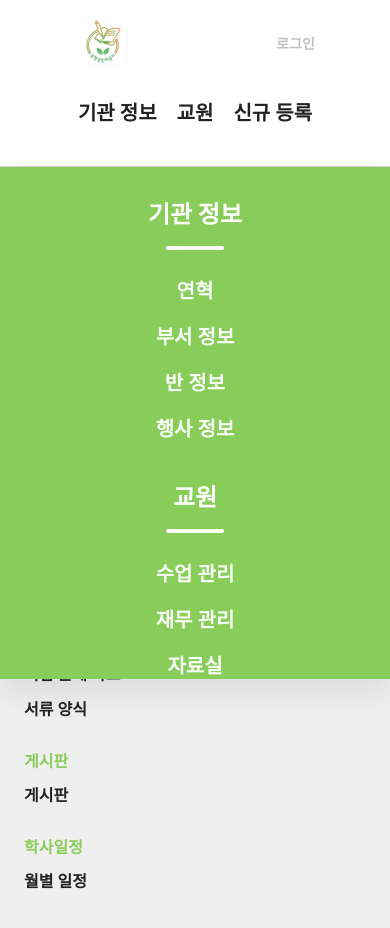
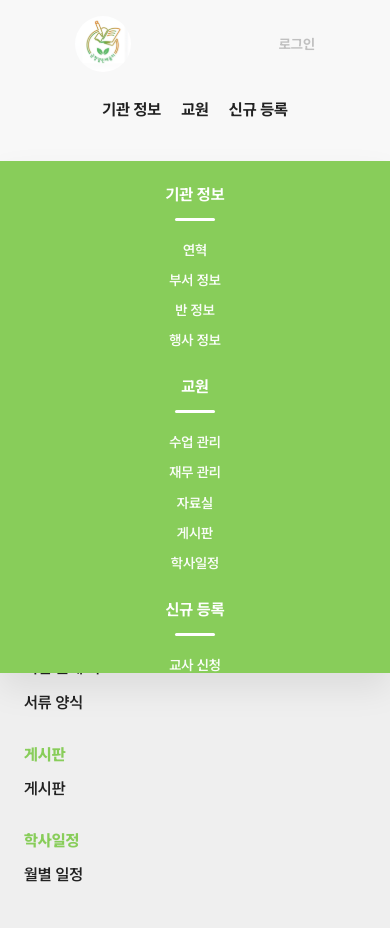
Before and after one commit to Geumjeongyahak/Frontend, a Next.js app: page /staff/class/absence in a window 390 px wide. Shown: the top 928 px of the page. Built offline with nearby package versions, Linux system fonts and the light colour scheme; no server answers.

Commit message:
feat: 1920x1080 및 1280x720 레이아웃 기반 CSS viewport 대응 반응형 UI 적용(메인 페이지)

```diff
--- a/app/globals.css
+++ b/app/globals.css
@@ -1,4 +1,12 @@
 @import "tailwindcss";
+
+@font-face {
+  font-family: "Pretendard";
+  font-style: normal;
+  font-weight: 100 900;
+  font-display: swap;
+  src: url("/fonts/PretendardVariable.woff2") format("woff2-variations");
+}
 
 /* reset */
 
@@ -113,7 +121,11 @@ section {
 
 body {
   line-height: 1;
-  font-family: "Pretendard", -apple-system, BlinkMacSystemFont, "Segoe UI",
+  font-family:
+    "Pretendard",
+    -apple-system,
+    BlinkMacSystemFont,
+    "Segoe UI",
     sans-serif;
   background: #f8f8f8;
   color: #222222;
--- a/components/home/HomeCard.tsx
+++ b/components/home/HomeCard.tsx
@@ -25,7 +25,11 @@ export default function HomeCard({ title, actionLabel, children, className }: Ho
 const cardShell = css`
   background-color: ${colors.white};
   border-radius: ${radii.radius30};
-  padding: ${spacing.space28};
+  padding: ${spacing.space24};
+
+  @media (min-width: 120rem) {
+    padding: ${spacing.space32};
+  }
 `;
 
 const Card = styled.section`
@@ -37,22 +41,35 @@ const Header = styled.div`
   align-items: center;
   justify-content: space-between;
   gap: ${spacing.space16};
-  margin-bottom: ${spacing.space24};
+  margin-bottom: ${spacing.space20};
+
+  @media (min-width: 120rem) {
+    margin-bottom: ${spacing.space28};
+  }
 `;
 
 const Title = styled.h2`
   color: ${colors.text};
-  font-size: ${typography.fontSize24};
+  font-size: ${typography.fontSize20};
   font-weight: 700;
   line-height: ${typography.lineHeight130};
+
+  @media (min-width: 120rem) {
+    font-size: ${typography.fontSize32};
+  }
 `;
 
 const Action = styled.a`
   color: ${colors.point};
-  font-size: ${typography.fontSize14};
+  font-size: ${typography.fontSize13};
   font-weight: 600;
   line-height: ${typography.lineHeight130};
-  text-decoration: none;
+  text-decoration: underline;
+  text-underline-offset: 0.125rem;
+
+  @media (min-width: 120rem) {
+    font-size: ${typography.fontSize20};
+  }
 `;
 
 const Content = styled.div`
--- a/components/home/LoginCard.tsx
+++ b/components/home/LoginCard.tsx
@@ -122,25 +122,34 @@ export default function LoginCard() {
 }
 
 const Card = styled(HomeCard)`
-  min-width: 400px;
+  min-width: 0;
+  height: 100%;
   background-color: ${colors.background};
   border: 0.0625rem solid ${colors.border};
   display: flex;
   flex-direction: column;
-  gap: ${spacing.space16};
+  gap: ${spacing.space12};
 `;
 
 const Form = styled.form`
   position: relative;
   display: flex;
   flex-direction: column;
-  gap: ${spacing.space40};
+  gap: ${spacing.space28};
+
+  @media (min-width: 120rem) {
+    gap: ${spacing.space40};
+  }
 `;
 
 const InputGroup = styled.div`
   display: flex;
   flex-direction: column;
   gap: ${spacing.space12};
+
+  @media (min-width: 120rem) {
+    gap: ${spacing.space16};
+  }
 `;
 
 const ErrorText = styled.p<{ $visible: boolean }>`
@@ -158,6 +167,16 @@ const ErrorText = styled.p<{ $visible: boolean }>`
 
 const Input = styled(AuthInput)`
   font-family: ${typography.fontFamily};
+  height: 3.375rem;
+  border-radius: ${radii.radius12};
+  background-color: ${colors.white};
+  font-size: ${typography.fontSize16};
+
+  @media (min-width: 120rem) {
+    height: 4.6875rem;
+    border-radius: ${radii.radius15};
+    font-size: ${typography.fontSize24};
+  }
 
   &:focus::placeholder {
     color: transparent;
@@ -179,6 +198,12 @@ const SubmitButton = styled.button`
   font-weight: 700;
   text-decoration: none;
   cursor: pointer;
+
+  @media (min-width: 120rem) {
+    height: 4.9375rem;
+    border-radius: ${radii.radius15};
+    font-size: ${typography.fontSize24};
+  }
 
   &:disabled {
     cursor: not-allowed;
--- a/components/home/MeetingMinutesCard.tsx
+++ b/components/home/MeetingMinutesCard.tsx
@@ -11,7 +11,7 @@ type MeetingMinutesCardProps = {
 
 export default function MeetingMinutesCard({ meetingMinutes }: MeetingMinutesCardProps) {
   return (
-    <Card title="교직회의록" actionLabel="더보기">
+    <Card title="교학회의록" actionLabel="더보기">
       <List>
         {meetingMinutes.map((minute) => (
           <ListItem key={minute.id}>
@@ -38,24 +38,37 @@ const ListItem = styled.article`
   justify-content: space-between;
   align-items: center;
   gap: ${spacing.space16};
-  min-height: 3rem;
+  min-height: 2.625rem;
   border-bottom: 0.0625rem solid ${colors.border};
+
+  @media (min-width: 120rem) {
+    min-height: 3.6875rem;
+  }
 `;
 
 const Title = styled.h3`
+  min-width: 0;
   overflow: hidden;
   color: ${colors.text};
-  font-size: ${typography.fontSize18};
+  font-size: ${typography.fontSize16};
   font-weight: 400;
   line-height: ${typography.lineHeight150};
   white-space: nowrap;
   text-overflow: ellipsis;
+
+  @media (min-width: 120rem) {
+    font-size: ${typography.fontSize24};
+  }
 `;
 
 const Date = styled.time`
   color: ${colors.muted};
-  font-size: ${typography.fontSize18};
+  font-size: ${typography.fontSize16};
   line-height: ${typography.lineHeight130};
   font-weight: 300;
   white-space: nowrap;
+
+  @media (min-width: 120rem) {
+    font-size: ${typography.fontSize24};
+  }
 `;
--- /dev/null
+++ b/components/home/WeeklySchedulePanel.tsx
@@ -0,0 +1,27 @@
+"use client";
+
+import dayjs from "dayjs";
+import isoWeek from "dayjs/plugin/isoWeek";
+import { useQuery } from "@tanstack/react-query";
+import { getLessons } from "@/api/lesson/lesson.api";
+import WeeklyScheduleCard from "@/components/home/WeeklyScheduleCard";
+import { weeklySchedule as fallbackWeeklySchedule } from "@/mocks/home";
+import { mapLessonsToWeeklySchedule } from "@/utils/mapLessonsToWeeklySchedule";
+
+dayjs.extend(isoWeek);
+
+export default function WeeklySchedulePanel() {
+  const from = dayjs().startOf("isoWeek").format("YYYY-MM-DD");
+  const to = dayjs().endOf("isoWeek").format("YYYY-MM-DD");
+
+  const { data: lessons = [] } = useQuery({
+    queryKey: ["lessons", "weekly", { from, to }],
+    queryFn: () => getLessons({ from, to }),
+    retry: false,
+  });
+
+  const weeklySchedule =
+    lessons.length > 0 ? mapLessonsToWeeklySchedule(lessons) : fallbackWeeklySchedule;
+
+  return <WeeklyScheduleCard schedule={weeklySchedule} />;
+}
--- a/components/layout/Header.tsx
+++ b/components/layout/Header.tsx
@@ -85,13 +85,12 @@ const HeaderContainer = styled.div`
   top: 0;
   z-index: 20;
   width: 100%;
-  background-color: ${colors.white};
+  background-color: ${colors.background};
 `;
 
 const HeaderWrapper = styled.header`
   width: 100%;
-  border-bottom: 0.0625rem solid ${colors.border};
-  background-color: ${colors.white};
+  background-color: ${colors.background};
 `;
 
 const Inner = styled.div`
@@ -100,10 +99,15 @@ const Inner = styled.div`
   align-items: center;
   justify-content: center;
   width: 100%;
-  max-width: ${layout.maxWidth};
+  max-width: ${layout.homeMaxWidth};
   min-height: ${layout.headerHeight};
   margin: 0 auto;
   padding: 0 ${spacing.space20};
+
+  @media (min-width: 120rem) {
+    max-width: ${layout.homeMaxWidthLarge};
+    min-height: 7.1875rem;
+  }
 
   @media (max-width: ${layout.breakpointTablet}) {
     flex-wrap: wrap;
@@ -132,6 +136,10 @@ const Logo = styled.img`
   display: block;
   width: 3.5rem;
   height: auto;
+
+  @media (min-width: 120rem) {
+    width: 5.25rem;
+  }
 `;
 
 const Nav = styled.nav`
@@ -147,10 +155,14 @@ const Nav = styled.nav`
 const NavList = styled.ul`
   display: flex;
   align-items: center;
-  gap: ${spacing.space40};
+  gap: 5.5rem;
   margin: 0;
   padding: 0;
   list-style: none;
+
+  @media (min-width: 120rem) {
+    gap: 8.125rem;
+  }
 
   @media (max-width: ${layout.breakpointMobile}) {
     gap: ${spacing.space20};
@@ -162,15 +174,23 @@ const NavItem = styled.li`
   align-items: center;
   justify-content: center;
   padding: ${spacing.space28} 0 ${spacing.space24};
+
+  @media (min-width: 120rem) {
+    padding: ${spacing.space40} 0 ${spacing.space32};
+  }
 `;
 
 const NavLink = styled(Link)`
   color: ${colors.text};
-  font-size: ${typography.fontSize20};
-  font-weight: 600;
+  font-size: ${typography.fontSize16};
+  font-weight: 700;
   line-height: ${typography.lineHeight130};
   text-decoration: none;
   white-space: nowrap;
+
+  @media (min-width: 120rem) {
+    font-size: ${typography.fontSize24};
+  }
 
   &:hover {
     color: ${colors.point};
@@ -209,6 +229,10 @@ const AuthLink = styled(Link)`
   text-decoration: none;
   white-space: nowrap;
 
+  @media (min-width: 120rem) {
+    font-size: ${typography.fontSize24};
+  }
+
   &:hover {
     color: ${colors.point};
   }
@@ -224,6 +248,10 @@ const LogoutButton = styled.button`
   line-height: ${typography.lineHeight130};
   cursor: pointer;
   white-space: nowrap;
+
+  @media (min-width: 120rem) {
+    font-size: ${typography.fontSize24};
+  }
 
   &:hover {
     color: ${colors.point};
@@ -251,51 +279,85 @@ const MegaMenu = styled.div<{ $isOpen: boolean }>`
 
 const MegaMenuInner = styled.div`
   width: 100%;
-  max-width: ${layout.maxWidth};
+  max-width: ${layout.homeMaxWidth};
   margin: 0 auto;
-  padding: ${spacing.space32} ${spacing.space20} ${spacing.space40};
+  padding: ${spacing.space24} ${spacing.space20} ${spacing.space32};
+
+  @media (min-width: 120rem) {
+    max-width: ${layout.homeMaxWidthLarge};
+    padding: ${spacing.space32} ${spacing.space20} ${spacing.space40};
+  }
 `;
 
 const MegaMenuGrid = styled.div`
   display: grid;
-  grid-template-columns: repeat(auto-fit, minmax(10rem, 1fr));
-  gap: ${spacing.space40};
+  grid-template-columns: repeat(3, 5.5625rem);
+  gap: 5.5rem;
   align-items: start;
+  justify-content: center;
   justify-items: center;
+
+  @media (min-width: 120rem) {
+    grid-template-columns: repeat(3, 5.5625rem);
+    gap: 8.125rem;
+  }
+
+  @media (max-width: ${layout.breakpointMobile}) {
+    grid-template-columns: 1fr;
+    gap: ${spacing.space28};
+  }
 `;
 
 const MenuColumn = styled.div`
   display: flex;
   flex-direction: column;
   align-items: center;
-  min-width: 8rem;
+  width: 8.75rem;
+
+  @media (min-width: 120rem) {
+    width: 13.125rem;
+  }
 `;
 
 const MenuTitle = styled(Link)`
   color: ${colors.white};
-  font-size: ${typography.fontSize24};
+  font-size: ${typography.fontSize16};
   font-weight: 700;
   line-height: ${typography.lineHeight130};
   text-align: center;
   text-decoration: none;
   white-space: nowrap;
+
+  @media (min-width: 120rem) {
+    font-size: ${typography.fontSize24};
+  }
 `;
 
 const MenuDivider = styled.div`
-  width: 3.625rem;
-  height: 0.25rem;
-  margin: ${spacing.space16} 0 ${spacing.space28};
+  width: 2.5rem;
+  height: 0.1875rem;
+  margin: ${spacing.space12} 0 ${spacing.space20};
   border-radius: ${radii.radius999};
   background-color: ${colors.white};
+
+  @media (min-width: 120rem) {
+    width: 3.625rem;
+    height: 0.25rem;
+    margin: ${spacing.space16} 0 ${spacing.space28};
+  }
 `;
 
 const SubMenuList = styled.ul`
   display: grid;
-  gap: ${spacing.space20};
+  gap: ${spacing.space12};
   margin: 0;
   padding: 0;
   list-style: none;
   justify-items: center;
+
+  @media (min-width: 120rem) {
+    gap: ${spacing.space20};
+  }
 `;
 
 const SubMenuItem = styled.li`
@@ -304,12 +366,16 @@ const SubMenuItem = styled.li`
 
 const SubMenuLink = styled(Link)`
   color: ${colors.white};
-  font-size: ${typography.fontSize20};
+  font-size: ${typography.fontSize14};
   font-weight: 600;
   line-height: ${typography.lineHeight130};
   text-decoration: none;
   white-space: nowrap;
   opacity: 0.95;
+
+  @media (min-width: 120rem) {
+    font-size: ${typography.fontSize20};
+  }
 
   &:hover {
     opacity: 1;
--- a/styles/tokens.ts
+++ b/styles/tokens.ts
@@ -46,6 +46,8 @@ export const typography = {
 
 export const layout = {
   maxWidth: "86rem", // 1376px
+  homeMaxWidth: "76.75rem", // 1228px
+  homeMaxWidthLarge: "115rem", // 1840px
   headerHeight: "5rem", // 80px
   breakpointDesktop: "75rem", // 1200px
   breakpointTablet: "62rem", // 992px
```
Also changed, not shown: components/home/EventPhotoCard.tsx (+30 -11 lines), components/home/HomePage.tsx (+43 -31 lines), components/home/NoticeCard.tsx (+25 -15 lines), components/home/WeeklyScheduleCard.tsx (+43 -11 lines), public/fonts/PretendardVariable.woff2 (added).
